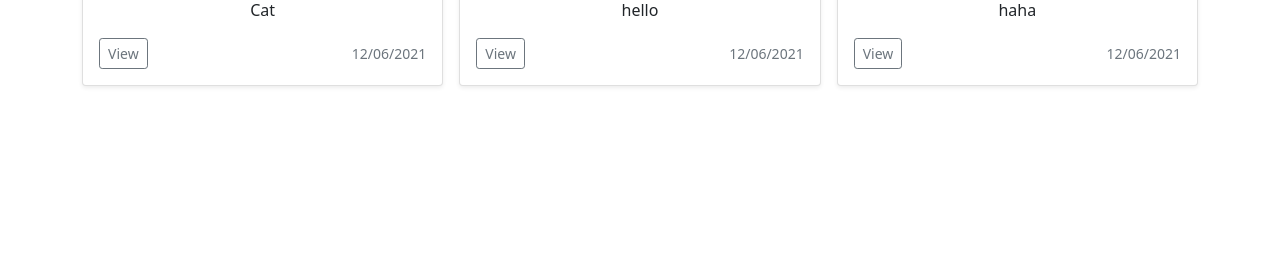
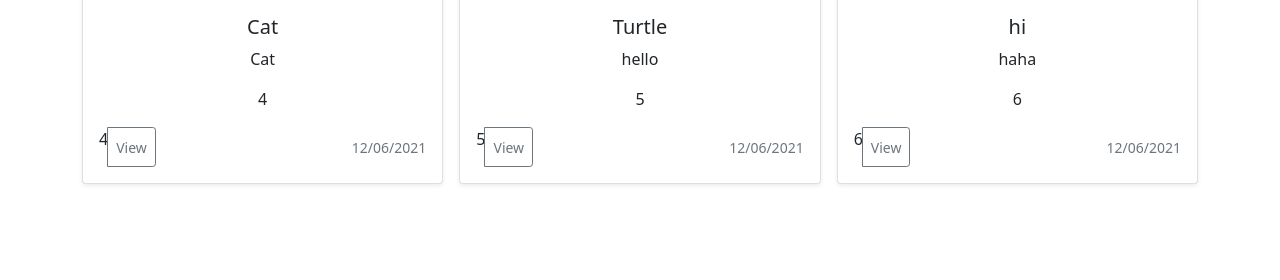
Before and after one commit to andrewp2303/SwapStop, a Flask app: page /viewitems in a window 1280 px wide. Shown: the part 824-1104 px from the top of the page. Before the commit the page ends 911 px from the top, so only its background shows below. Run offline with Flask 2, Linux system fonts and the light colour scheme.

Commit message:
commit to my branch

```diff
--- a/swapproj/application.py
+++ b/swapproj/application.py
@@ -28,6 +28,12 @@ def viewitems():
     if request.method == "GET":
         items = db_session.query(Item).all()
         return render_template("viewitems.html", items=items)
+    else:
+        item_id = request.form.get("id")
+        #item = db_session.execute("SELECT * FROM items WHERE id = :id",{'id':id}).first()
+        item = db_session.query(Item).filter_by(id = item_id).first()
+        #item = {'description': "coolapp", 'sold':"No",'timestamp':"22/02/2021"}
+        return "" + str(request.form.get("id"))
 
 @bp.route("/listitem", methods=["GET", "POST"])
 def listitem():
@@ -68,6 +74,26 @@ def listitem():
         # Future TODO: redirect to /myitems
         return redirect("/")
 
+@bp.route("/viewitem", methods=["GET","POST"])
+def viewitem():
+    if request.method == "GET":
+        item_id = request.form.get("id")
+        #item = db_session.execute("SELECT * FROM items WHERE id = :id",{'id':id}).first()
+        item = db_session.query(Item).filter_by(id = item_id).first()
+        #item = {'description': "coolapp", 'sold':"No",'timestamp':"22/02/2021"}
+        return render_template("viewitem.html", item=item)
+    else:
+        if request.form.get("proposetrade"):
+            # TODO: Proposes trade
+            return "Not implemented"
+        elif request.form.get("contact"):
+            # TODO: Displays contact information
+            return "Not implemented"
+        else:
+
+            return redirect("/viewitems")
+
+
 # Finds the filename to display an image
 @bp.route('/static/<filename>', methods = ["GET"])
 def static(filename):
--- a/swapproj/templates/viewitems.html
+++ b/swapproj/templates/viewitems.html
@@ -13,23 +13,27 @@
       <!-- looping card display-->
       {% for item in items %}
         <div class="col">
-          <form action="/viewitem" method="get">
+          <!-- <form action="/viewitems" method="post"> -->
             <div class="card shadow-sm">
               <!-- {{url_for('static', filename = 'images/item.img')}} -->
               <img src="{{url_for('static', filename = 'images/'+item.img)}}" class="bd-placeholder-img card-img-top" width="100%" height="225" src="" role="img" aria-label="Placeholder: Missing Image" preserveAspectRatio="xMidYMid slice" focusable="false"/>
               <!-- <img class="bd-placeholder-img card-img-top" width="100%" height="225" src="url_for('item_image', imgid=item.id)" role="img" aria-label="Placeholder: Missing Image" preserveAspectRatio="xMidYMid slice" focusable="false"/> -->
               <div class="card-body">
-                <h5 class="card-text" name="id" value="{{item.id}}">{{item.name}}</h5>
+                <h5 class="card-text" value="{{item.id}}">{{item.name}}</h5>
                 <p class="card-text">{{item.description}}</p>
-                <div class="d-flex justify-content-between align-items-center">
-                  <div class="btn-group">
-                    <button type="submit" class="btn btn-sm btn-outline-secondary">View</button>
-                  </div>
+                <p class="card-text" name="id" value="{{item.id}}">{{item.id}}</p>
+                <form action="/viewitems" method="post">
+                  <div class="d-flex justify-content-between align-items-center">
+                    <div class="btn-group">
+                      <p class="card-text" name="id" value="{{item.id}}">{{item.id}}</p>
+                      <button type="submit" class="btn btn-sm btn-outline-secondary">View</button>
+                    </div>
+                </form>
                   <small class="text-muted">{{item.datetime.strftime('%m/%d/%Y')}}</small>
                 </div>
               </div>
             </div>
-          </form>
+          <!-- </form> -->
         </div>
       {% endfor %}
 {% endblock %}
```
